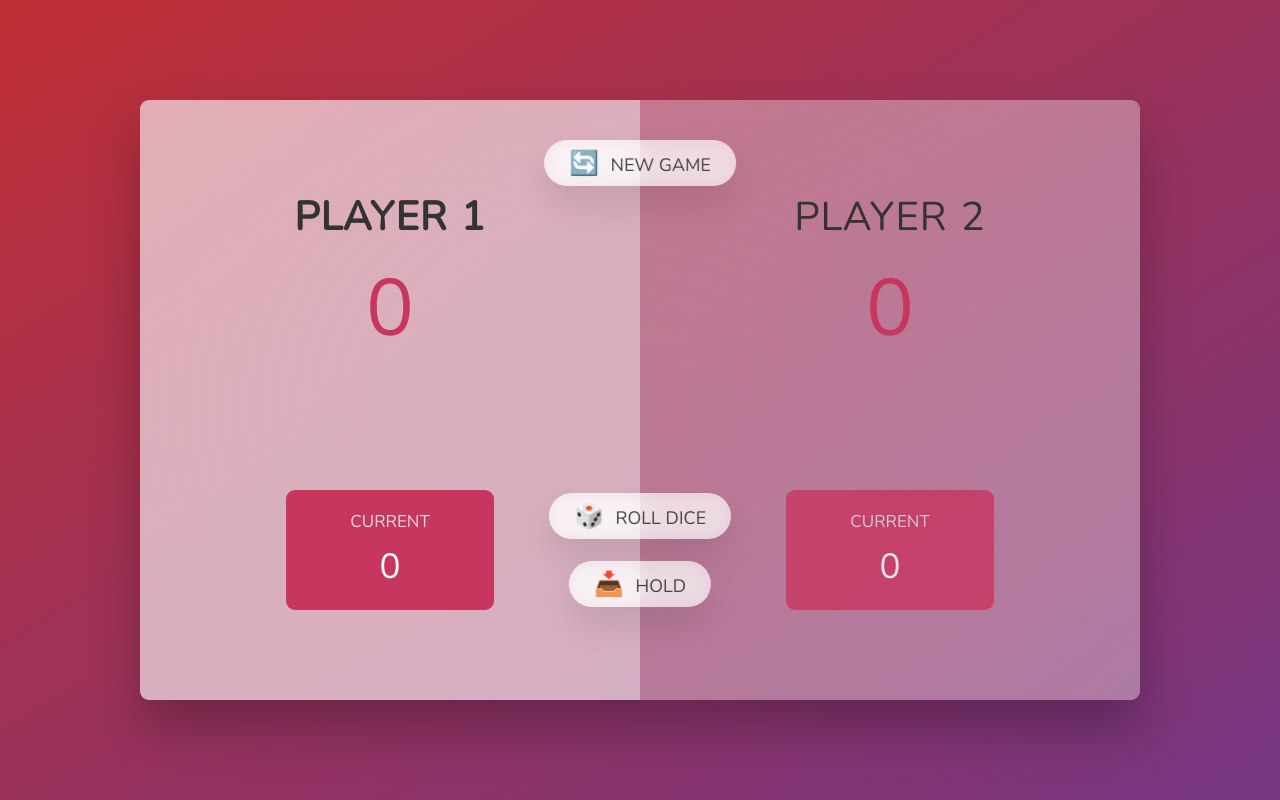
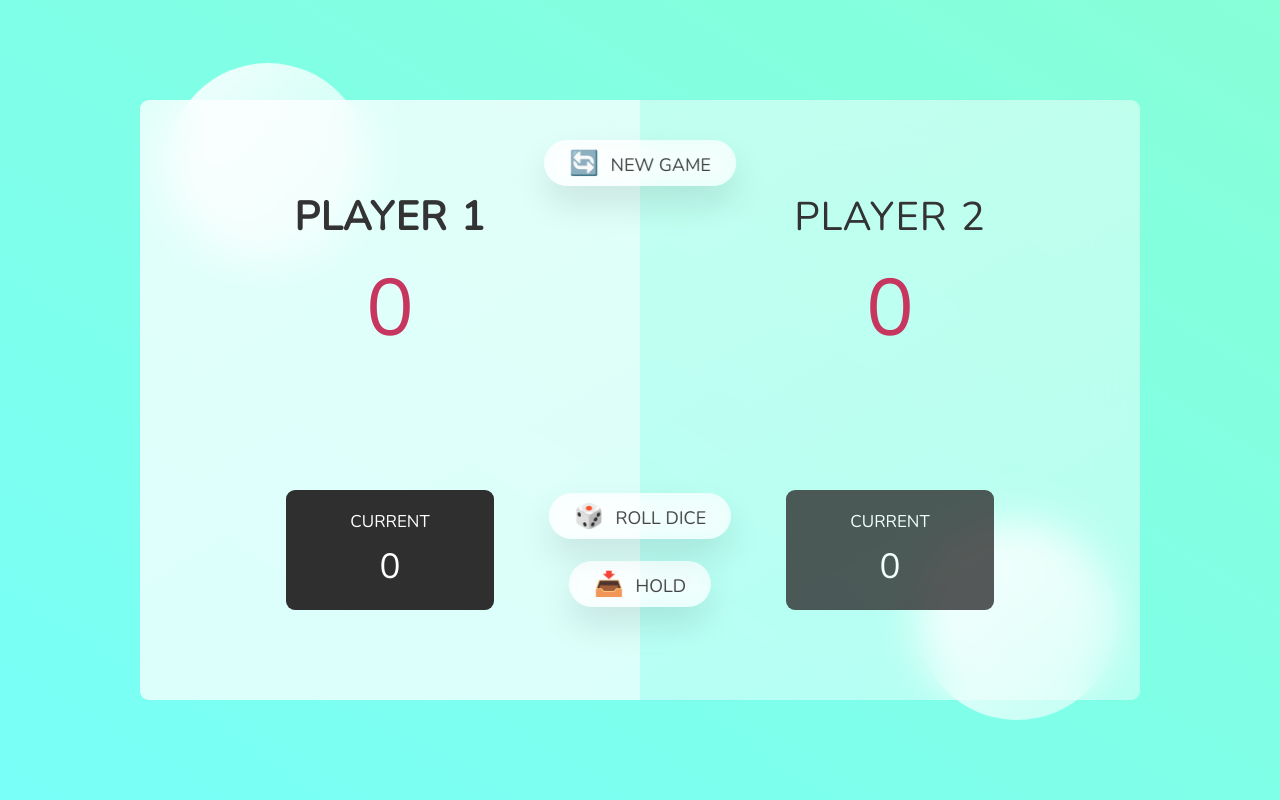
Before and after one commit to sumankm1947/pig-game, a plain HTML site: page index.html in a window 1280 px wide. Drawn offline with nearby package versions, Linux system fonts and the light colour scheme.

Commit message:
design changes

```diff
--- a/index.html
+++ b/index.html
@@ -8,6 +8,8 @@
     <title>Pig Game</title>
   </head>
   <body>
+    <div class="circle-1"></div>
+    <div class="circle-2"></div>
     <main>
       <section class="player player--0 player--active">
         <h2 class="name" id="name--0">Player 1</h2>
--- a/style.css
+++ b/style.css
@@ -16,7 +16,12 @@ body {
   font-weight: 400;
   height: 100vh;
   color: #333;
-  background-image: linear-gradient(to top left, #753682 0%, #bf2e34 100%);
+  /* background-image: linear-gradient(to top left, #753682 0%, #bf2e34 100%); */
+  background-image: linear-gradient(
+    to top right,
+    rgb(121, 255, 248),
+    rgb(135, 255, 215)
+  );
   display: flex;
   align-items: center;
   justify-content: center;
@@ -30,10 +35,18 @@ main {
   background-color: rgba(255, 255, 255, 0.35);
   backdrop-filter: blur(200px);
   filter: blur();
-  box-shadow: 0 3rem 5rem rgba(0, 0, 0, 0.25);
+  /* box-shadow: 0 3rem 5rem rgba(0, 0, 0, 0.25); */
   border-radius: 9px;
   overflow: hidden;
   display: flex;
+  background-image: linear-gradient(
+    to bottom right,
+    rgba(255, 255, 255, 0.3),
+    rgba(255, 255, 255, 0.1)
+  );
+
+  z-index: 3;
+  backdrop-filter: blur(2rem);
 }
 
 .player {
@@ -64,7 +77,7 @@ main {
 }
 
 .player--active {
-  background-color: rgba(255, 255, 255, 0.4);
+  background-color: rgba(255, 255, 255, 0.5);
 }
 .player--active .name {
   font-weight: 700;
@@ -78,21 +91,26 @@ main {
 }
 
 .current {
-  background-color: #c7365f;
-  opacity: 0.8;
+  background-color: #2f2f2f;
+  /* background-image: linear-gradient(
+    to bottom right,
+    rgba(255, 255, 255, 0.9),
+    rgba(255, 255, 255, 0.7)
+  ); */
   border-radius: 9px;
-  color: #fff;
   width: 65%;
   padding: 2rem;
   text-align: center;
   transition: all 0.75s;
+  color: #fff;
+  opacity: 0.8;
 }
 
 .current-label {
   text-transform: uppercase;
   margin-bottom: 1rem;
   font-size: 1.7rem;
-  color: #ddd;
+  /* color: #ddd; */
 }
 
 .current-score {
@@ -166,8 +184,66 @@ main {
   color: #c7365f;
 }
 
+.player--winner .current {
+  border: 2px solid #fff;
+}
+
 /*  */
 
 .hidden {
   display: none;
 }
+
+.circle-1,
+.circle-2 {
+  position: absolute;
+  height: 200px;
+  width: 200px;
+  background: linear-gradient(
+    to bottom right,
+    rgba(255, 255, 255, 0.9),
+    rgba(255, 255, 255, 0.5)
+  );
+  border-radius: 50%;
+  z-index: 2;
+}
+.circle-1 {
+  left: 10%;
+  top: 5%;
+  animation: toggle-1 15s infinite alternate;
+}
+.circle-2 {
+  right: 10%;
+  bottom: 10%;
+  animation: toggle-2 20s infinite alternate;
+}
+@keyframes toggle-1 {
+  0%,
+  100% {
+    transform: translate(0);
+  }
+  25% {
+    transform: translate(40px, 0);
+  }
+  50% {
+    transform: translate(40px, 40px);
+  }
+  75% {
+    transform: translate(0, 40px);
+  }
+}
+@keyframes toggle-2 {
+  0%,
+  100% {
+    transform: translate(0);
+  }
+  25% {
+    transform: translate(-35px, 0);
+  }
+  50% {
+    transform: translate(-20px, -35px);
+  }
+  75% {
+    transform: translate(0, -20px);
+  }
+}
```
Also changed, not shown: images/screenshots/1.jpg, images/screenshots/2.jpg, images/screenshots/3.jpg, images/screenshots/4.jpg, images/screenshots/5.jpg, 1 other file.
